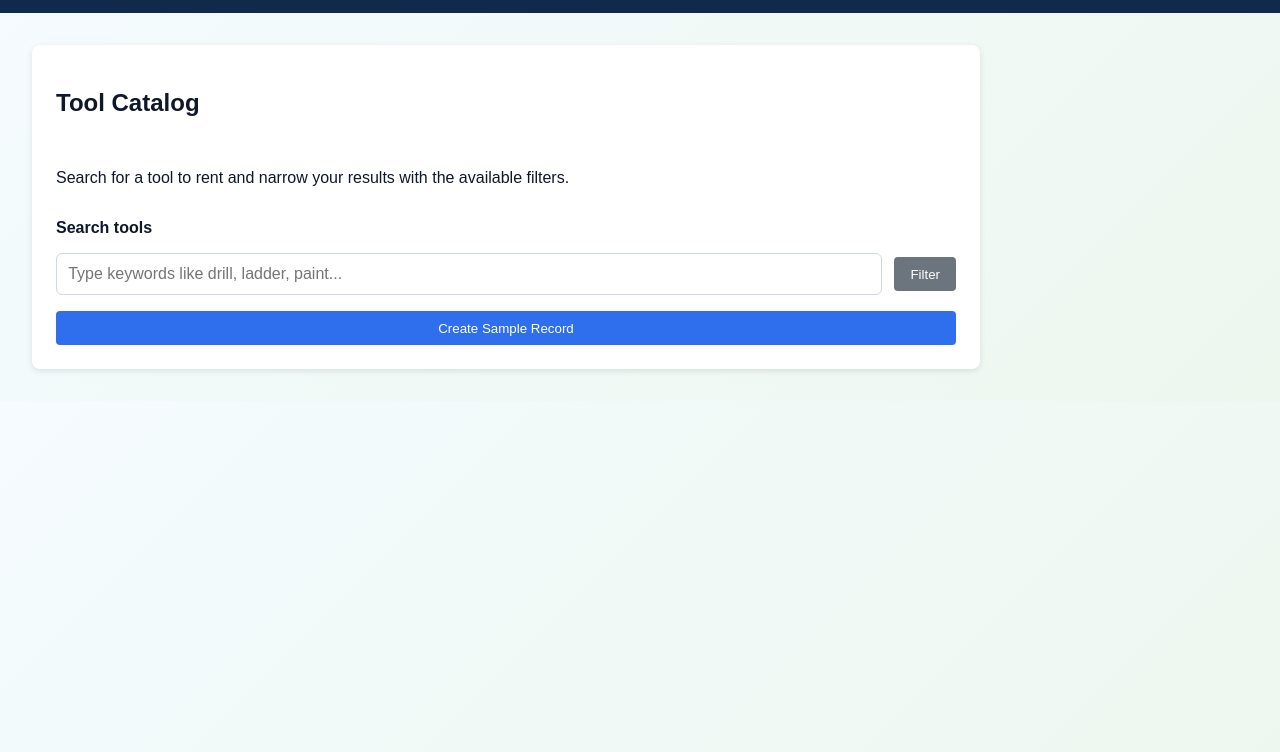
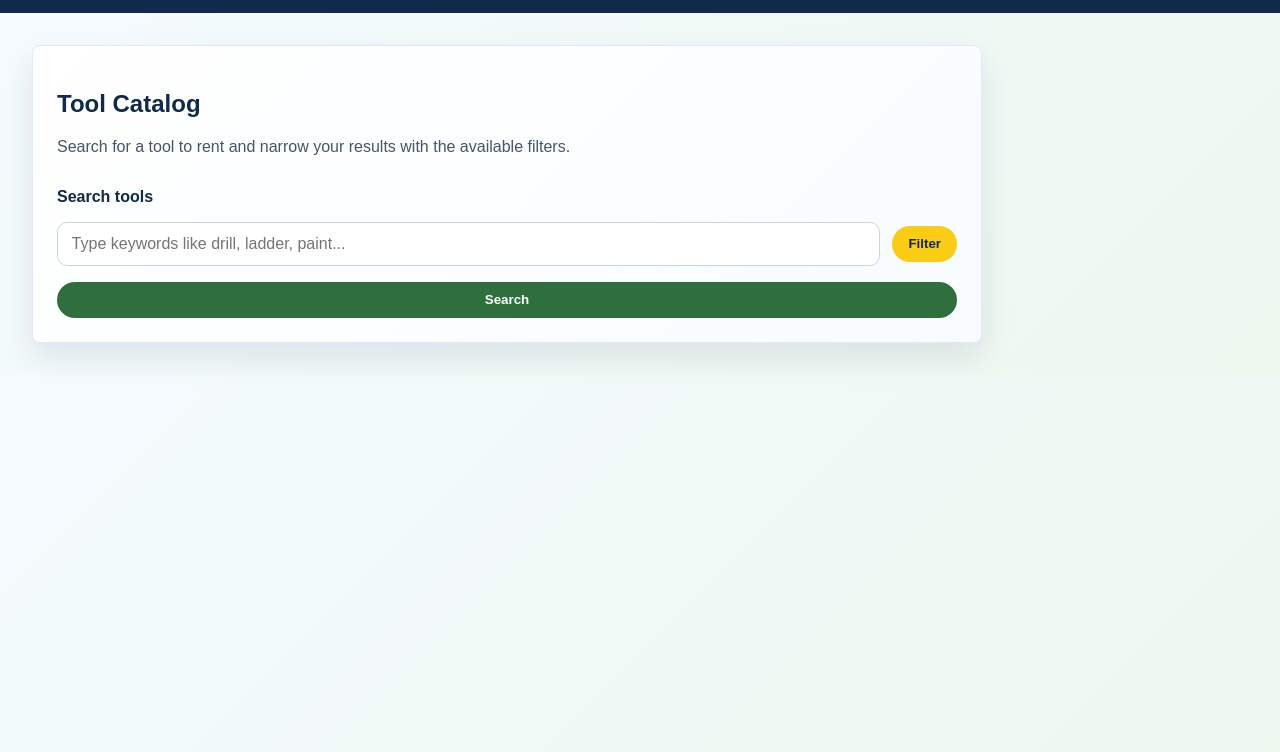
Before and after one commit to CSSE-5150-Group-Midtown-PIVOT/Equipt-Project-Repository, a plain HTML site: page Equipt-Project-Repository-main/index.html in a window 1280 px wide. Both pictures are taken after a click on the link "Tool Catalog". Shown: the part 48-800 px from the top of the page. Drawn offline with Linux system fonts and the light colour scheme.

Commit message:
Improved Search page

```diff
--- a/Equipt-Project-Repository-main/styles/main.css
+++ b/Equipt-Project-Repository-main/styles/main.css
@@ -44,11 +44,25 @@ main {
   display: flex;
   flex-direction: column;
   gap: 1rem;
+  background: linear-gradient(135deg, #ffffff 0%, #f8fcff 100%);
+  border: 1px solid #dbeafe;
+  box-shadow: 0 14px 32px rgba(15, 42, 74, 0.1);
+}
+
+.catalog-card h2 {
+  margin-bottom: 0.25rem;
+  color: #0f2a4a;
+}
+
+.catalog-card > p {
+  margin-top: 0;
+  color: #475569;
 }
 
 .search-label,
 .filter-label {
   font-weight: bold;
+  color: #0f2a4a;
 }
 
 .search-row {
@@ -59,10 +73,11 @@ main {
 
 .search-input,
 .category-select {
-  padding: 0.7rem;
-  border: 1px solid #cfd8e3;
-  border-radius: 6px;
+  padding: 0.75rem 0.85rem;
+  border: 1px solid #cbd5e1;
+  border-radius: 10px;
   font-size: 1rem;
+  background: #ffffff;
 }
 
 .search-row .search-input {
@@ -74,6 +89,10 @@ main {
   flex-direction: column;
   gap: 1rem;
   margin-top: 0.75rem;
+  padding: 1rem;
+  border-radius: 16px;
+  background: linear-gradient(135deg, #f8fbff 0%, #eef8ef 100%);
+  border: 1px solid #d8e8da;
 }
 
 .optional-filters.hidden {
@@ -87,21 +106,22 @@ main {
 }
 
 .filter-section {
-  border-top: 1px solid #e5eaf2;
+  border-top: 1px solid #dbeafe;
   padding-top: 0.75rem;
 }
 
 .filter-section h3 {
   margin: 0 0 0.5rem;
   font-size: 1rem;
+  color: #2f6f3e;
 }
 
 .category-checklist {
   margin-top: 0.75rem;
-  padding: 0.75rem;
-  border: 1px solid #e5eaf2;
-  border-radius: 6px;
-  background: #f8fbff;
+  padding: 0.8rem;
+  border: 1px solid #dbeafe;
+  border-radius: 12px;
+  background: #ffffff;
 }
 
 .category-prompt {
@@ -212,16 +232,18 @@ main {
 }
 
 button {
-  background: #2f6fed;
+  background: #2f6f3e;
   color: white;
   border: none;
-  padding: 0.6rem 1rem;
-  border-radius: 4px;
+  padding: 0.65rem 1rem;
+  border-radius: 999px;
   cursor: pointer;
+  font-weight: 600;
 }
 
 button.secondary {
-  background: #6c757d;
+  background: #facc15;
+  color: #0f2a4a;
 }
 
 .home-hero {
--- a/Equipt-Project-Repository-main/views/dashboardView.js
+++ b/Equipt-Project-Repository-main/views/dashboardView.js
@@ -185,7 +185,7 @@ export function renderDashboardView() {
         </div>
       </div>
 
-      <button id="create-record">Create Sample Record</button>
+      <button id="create-record">Search</button>
     </section>
   `;
 }
```
